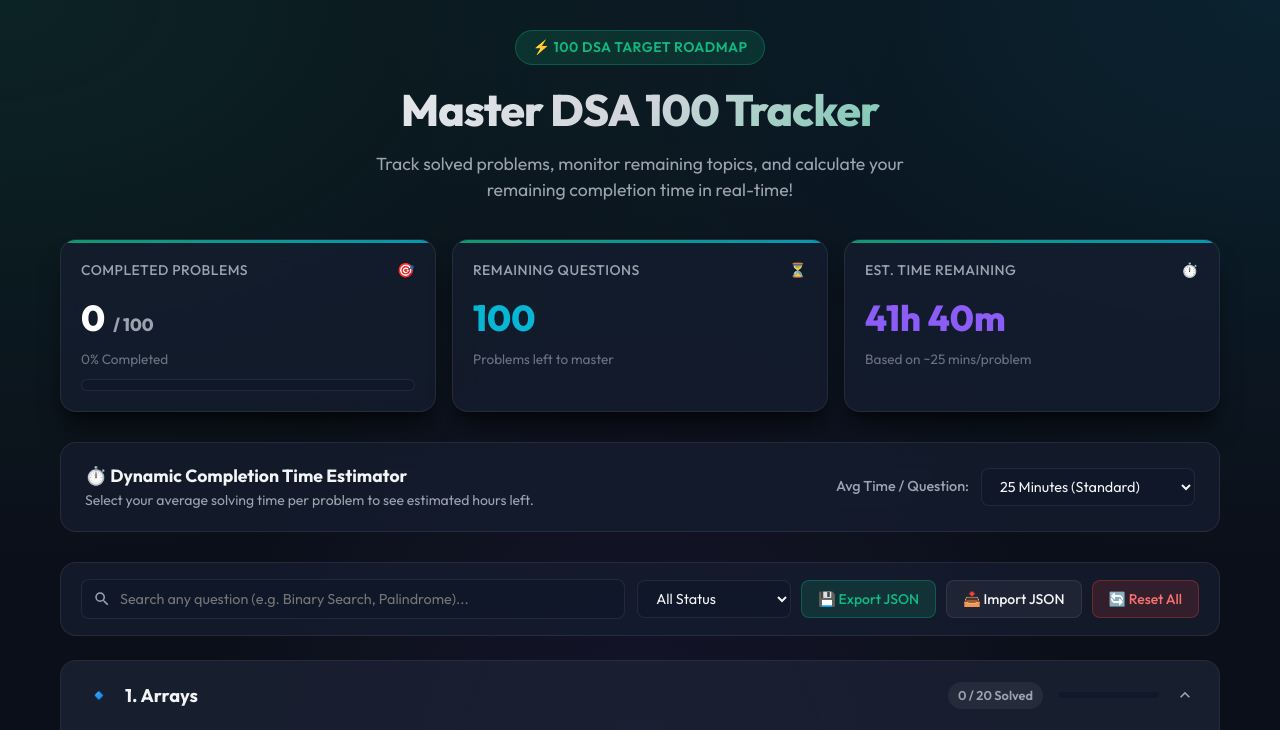
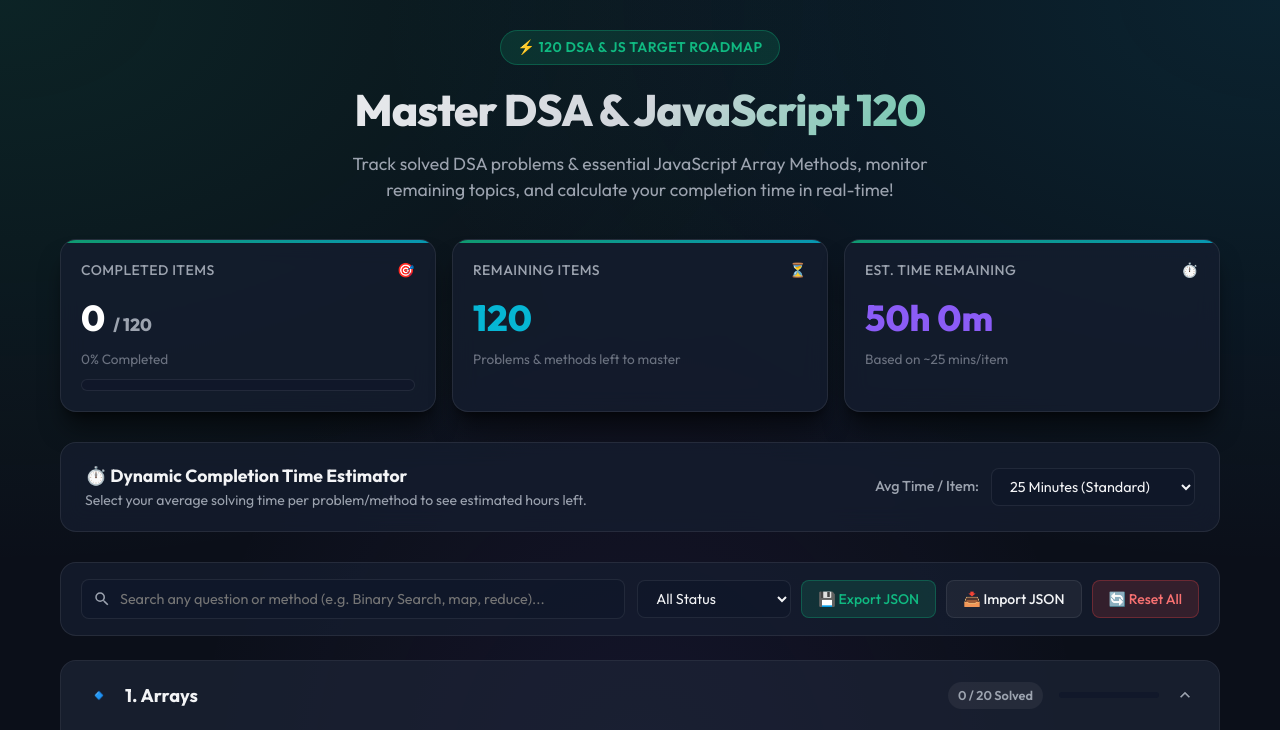
Before and after one commit to surjeetkumar8006/surjeetkumar8006, a plain HTML site: page index.html in a window 1280 px wide. Shown: the top 730 px of the page. Drawn offline with Linux system fonts and the light colour scheme.

Commit message:
feat: Add JavaScript Array Methods (Part 1-4) to DSA roadmap (120 total items)

```diff
--- a/index.html
+++ b/index.html
@@ -3,7 +3,7 @@
 <head>
   <meta charset="UTF-8">
   <meta name="viewport" content="width=device-width, initial-scale=1.0">
-  <title>Master DSA 100 - Interactive Progress & Time Tracker</title>
+  <title>Master DSA & JS 120 - Interactive Progress & Time Tracker</title>
   <link rel="preconnect" href="https://fonts.googleapis.com">
   <link rel="preconnect" href="https://fonts.gstatic.com" crossorigin>
   <link href="https://fonts.googleapis.com/css2?family=Fira+Code:wght@400;500;600&family=Outfit:wght@300;400;500;600;700;800&display=swap" rel="stylesheet">
@@ -19,6 +19,7 @@
       --accent-cyan: #06b6d4;
       --accent-purple: #8b5cf6;
       --accent-pink: #ec4899;
+      --accent-yellow: #f59e0b;
       --text-main: #f3f4f6;
       --text-muted: #9ca3af;
       --text-subtle: #6b7280;
@@ -90,7 +91,7 @@
     p.subtitle {
       color: var(--text-muted);
       font-size: 1.1rem;
-      max-width: 600px;
+      max-width: 650px;
       margin: 0 auto;
     }
 
@@ -617,20 +618,20 @@
     <!-- HEADER -->
     <header>
       <div class="badge-top">
-        <span>⚡ 100 DSA Target Roadmap</span>
+        <span>⚡ 120 DSA & JS Target Roadmap</span>
       </div>
-      <h1>Master DSA 100 Tracker</h1>
-      <p class="subtitle">Track solved problems, monitor remaining topics, and calculate your remaining completion time in real-time!</p>
+      <h1>Master DSA & JavaScript 120</h1>
+      <p class="subtitle">Track solved DSA problems & essential JavaScript Array Methods, monitor remaining topics, and calculate your completion time in real-time!</p>
     </header>
 
     <!-- STATS DASHBOARD -->
     <div class="dashboard-grid">
       <div class="stat-card">
         <div class="stat-label">
-          <span>Completed Problems</span>
+          <span>Completed Items</span>
           <span>🎯</span>
         </div>
-        <div class="stat-value" id="stat-completed">0 <span style="font-size: 1.1rem; color: var(--text-muted);">/ 100</span></div>
+        <div class="stat-value" id="stat-completed">0 <span style="font-size: 1.1rem; color: var(--text-muted);">/ 120</span></div>
         <div class="stat-sub" id="stat-percent-text">0% Completed</div>
         <div class="overall-progress-box">
           <div class="overall-progress-bar" id="overall-bar"></div>
@@ -639,11 +640,11 @@
 
       <div class="stat-card">
         <div class="stat-label">
-          <span>Remaining Questions</span>
+          <span>Remaining Items</span>
           <span>⏳</span>
         </div>
-        <div class="stat-value" id="stat-remaining" style="color: var(--accent-cyan);">100</div>
-        <div class="stat-sub">Problems left to master</div>
+        <div class="stat-value" id="stat-remaining" style="color: var(--accent-cyan);">120</div>
+        <div class="stat-sub">Problems & methods left to master</div>
       </div>
 
       <div class="stat-card">
@@ -651,8 +652,8 @@
           <span>Est. Time Remaining</span>
           <span>⏱️</span>
         </div>
-        <div class="stat-value" id="stat-time-left" style="color: var(--accent-purple);">41h 40m</div>
-        <div class="stat-sub" id="stat-time-sub">Based on ~25 mins/problem</div>
+        <div class="stat-value" id="stat-time-left" style="color: var(--accent-purple);">50h 0m</div>
+        <div class="stat-sub" id="stat-time-sub">Based on ~25 mins/item</div>
       </div>
     </div>
 
@@ -660,17 +661,17 @@
     <div class="time-settings-card">
       <div class="time-settings-info">
         <h3>⏱️ Dynamic Completion Time Estimator</h3>
-        <p>Select your average solving time per problem to see estimated hours left.</p>
+        <p>Select your average solving time per problem/method to see estimated hours left.</p>
       </div>
       <div class="time-controls">
-        <label for="time-per-q">Avg Time / Question:</label>
+        <label for="time-per-q">Avg Time / Item:</label>
         <select id="time-per-q" onchange="updateEstimates()">
           <option value="15">15 Minutes (Fast)</option>
           <option value="20">20 Minutes</option>
           <option value="25" selected>25 Minutes (Standard)</option>
           <option value="30">30 Minutes (Thorough)</option>
           <option value="45">45 Minutes (Hard/Deep)</option>
-          <option value="60">60 Minutes (1 Hr/problem)</option>
+          <option value="60">60 Minutes (1 Hr/item)</option>
         </select>
       </div>
     </div>
@@ -679,7 +680,7 @@
     <div class="filter-bar">
       <div class="search-box">
         <svg viewBox="0 0 24 24"><path d="M15.5 14h-.79l-.28-.27A6.471 6.471 0 0 0 16 9.5 6.5 6.5 0 1 0 9.5 16c1.61 0 3.09-.59 4.23-1.57l.27.28v.79l5 4.99L20.49 19l-4.99-5zm-6 0C7.01 14 5 11.99 5 9.5S7.01 5 9.5 5 14 7.01 14 9.5 11.99 14 9.5 14z"/></svg>
-        <input type="text" id="search-input" placeholder="Search any question (e.g. Binary Search, Palindrome)..." onkeyup="filterQuestions()">
+        <input type="text" id="search-input" placeholder="Search any question or method (e.g. Binary Search, map, reduce)..." onkeyup="filterQuestions()">
       </div>
 
       <div class="filter-group">
@@ -701,7 +702,7 @@
 
     <!-- FOOTER -->
     <footer>
-      <p>DSA 100 Questions Tracker • Designed for Maximum Productivity 🚀</p>
+      <p>DSA & JavaScript 120 Tracker • Designed for Maximum Productivity 🚀</p>
     </footer>
   </div>
 
@@ -712,8 +713,8 @@
         <div class="modal-title" id="modal-q-title">Notes / Solution Code</div>
         <button class="modal-close" onclick="closeNotesModal()">&times;</button>
       </div>
-      <p style="font-size: 0.85rem; color: var(--text-muted); margin-bottom: 12px;">Save solution code, key logic takeaways, or time complexity notes here for this problem.</p>
-      <textarea class="notes-textarea" id="modal-q-notes" placeholder="// Write your solution code, pseudocode, or notes here..."></textarea>
+      <p style="font-size: 0.85rem; color: var(--text-muted); margin-bottom: 12px;">Save solution code, key logic takeaways, or syntax notes here for this item.</p>
+      <textarea class="notes-textarea" id="modal-q-notes" placeholder="// Write your code solution, method examples, or notes here..."></textarea>
       <div style="display: flex; justify-content: flex-end; gap: 10px;">
         <button class="btn" onclick="closeNotesModal()">Cancel</button>
         <button class="btn btn-green" onclick="saveNotes()">Save Notes</button>
@@ -722,7 +723,7 @@
   </div>
 
   <script>
-    // COMPLETE 100 DSA QUESTIONS DATASET
+    // COMPLETE 120 DSA QUESTIONS & JS METHODS DATASET
     const dsaData = [
       {
         category: "1. Arrays",
@@ -871,6 +872,32 @@
           "04. First unique element.",
           "05. Two Sum problem."
         ]
+      },
+      {
+        category: "9. JavaScript Array Methods",
+        icon: "🟨",
+        questions: [
+          "[Part 1] push() - Add element to end",
+          "[Part 1] pop() - Remove element from end",
+          "[Part 1] shift() - Remove element from start",
+          "[Part 1] unshift() - Add element to start",
+          "[Part 1] includes() - Check if element exists",
+          "[Part 2] indexOf() - Find first index of element",
+          "[Part 2] lastIndexOf() - Find last index of element",
+          "[Part 2] find() - Find first element matching condition",
+          "[Part 2] findIndex() - Find index of first element matching condition",
+          "[Part 2] forEach() - Iterate over array elements",
+          "[Part 3] map() - Transform array elements into new array",
+          "[Part 3] filter() - Filter elements matching condition",
+          "[Part 3] reduce() - Accumulate elements into single value",
+          "[Part 3] every() - Check if ALL elements satisfy condition",
+          "[Part 3] some() - Check if AT LEAST ONE element satisfies condition",
+          "[Part 4] reverse() - Reverse array in place",
+          "[Part 4] sort() - Sort array in place",
+          "[Part 4] slice() - Return copy of a portion of an array",
+          "[Part 4] splice() - Add/remove/replace elements in place",
+          "[Part 4] concat() - Merge two or more arrays"
+        ]
       }
     ];
 
@@ -883,7 +910,7 @@
     let activeQuestionId = null;
 
     // LOCAL STORAGE KEY
-    const STORAGE_KEY = "DSA_100_TRACKER_STATE_V1";
+    const STORAGE_KEY = "DSA_120_TRACKER_STATE_V2";
 
     function loadState() {
       const saved = localStorage.getItem(STORAGE_KEY);
@@ -1008,7 +1035,7 @@
 
     function updateEstimates() {
       let completedCount = 0;
-      const totalQuestions = 100;
+      const totalQuestions = 120;
 
       dsaData.forEach((topic, catIdx) => {
         topic.questions.forEach((q, qIdx) => {
@@ -1026,13 +1053,13 @@
       const minsLeft = totalMinutesLeft % 60;
 
       // Update DOM
-      document.getElementById("stat-completed").innerHTML = `${completedCount} <span style="font-size: 1.1rem; color: var(--text-muted);">/ 100</span>`;
+      document.getElementById("stat-completed").innerHTML = `${completedCount} <span style="font-size: 1.1rem; color: var(--text-muted);">/ 120</span>`;
       document.getElementById("stat-remaining").innerText = remainingCount;
       document.getElementById("stat-percent-text").innerText = `${percent}% Completed`;
       document.getElementById("overall-bar").style.width = `${percent}%`;
 
       document.getElementById("stat-time-left").innerText = `${hoursLeft}h ${minsLeft}m`;
-      document.getElementById("stat-time-sub").innerText = `Based on ~${minutesPerQ} mins/problem`;
+      document.getElementById("stat-time-sub").innerText = `Based on ~${minutesPerQ} mins/item`;
     }
 
     function filterQuestions() {
@@ -1093,7 +1120,7 @@
       const dataStr = "data:text/json;charset=utf-8," + encodeURIComponent(JSON.stringify(userState, null, 2));
       const downloadAnchor = document.createElement('a');
       downloadAnchor.setAttribute("href", dataStr);
-      downloadAnchor.setAttribute("download", `DSA_100_Progress_${new Date().toISOString().slice(0,10)}.json`);
+      downloadAnchor.setAttribute("download", `DSA_120_Progress_${new Date().toISOString().slice(0,10)}.json`);
       document.body.appendChild(downloadAnchor);
       downloadAnchor.click();
       downloadAnchor.remove();
```
Also changed, not shown: 2 other files.
